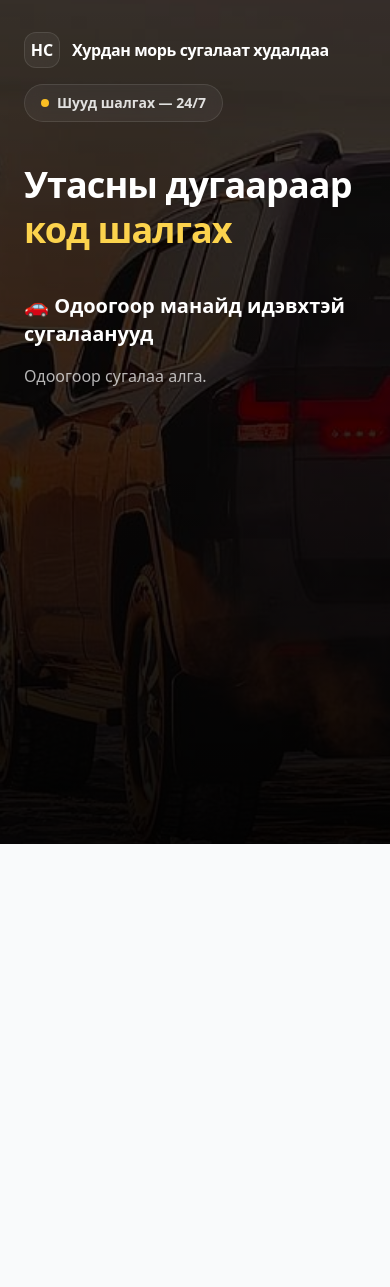
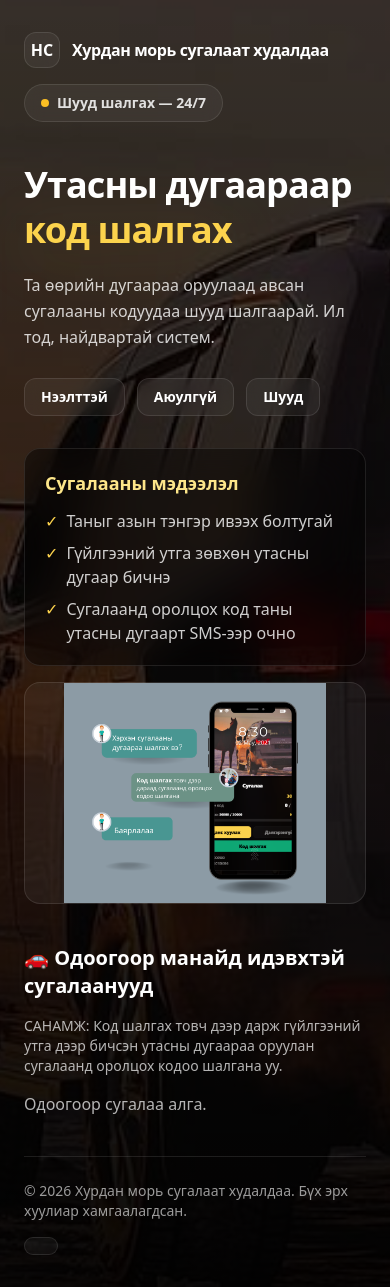
Before and after one commit to Boldmaa4421/raffle-app, a Next.js app: page / in a window 390 px wide. Before the commit the page ends 844 px from the top, so only its background shows below. Built offline with nearby package versions, Linux system fonts and the light colour scheme; no server answers; the database is empty.

Commit message:
zaswar15

```diff
--- a/src/app/page.tsx
+++ b/src/app/page.tsx
@@ -1,8 +1,29 @@
+
+
 import HomeLookup from "../components/HomeLookup";
 import RaffleCheckButton from "@/components/RaffleCheckButton";
+
 import RaffleLookupButton from "@/components/RaffleLookupButton";
 import CopyAccountButton from "@/components/CopyAccountButton";
 import { prisma } from "@/lib/prisma";
+
+
+const fixImageUrl = (url?: string | null) => {
+  if (!url) return null;
+
+  // ❌ Facebook бол block
+  if (url.includes("facebook.com")) return null;
+
+  // ❌ Imgur gallery link → direct image болгох
+  if (url.includes("imgur.com") && !url.match(/\.(jpg|png|jpeg|webp)$/)) {
+    const id = url.split("/").pop();
+    return `https://i.imgur.com/${id}.jpg`;
+  }
+
+  return url;
+};
+
+
 
 export const dynamic = "force-dynamic";
 export const revalidate = 0;
@@ -11,28 +32,6 @@ export const fetchCache = "force-no-store";
 function formatMNT(n: number) {
   return new Intl.NumberFormat("mn-MN").format(n) + "₮";
 }
-
-/* ================================
-   🔥 IMAGE FIX (production safe)
-================================ */
-const fixImageUrl = (url?: string | null) => {
-  if (!url) return null;
-
-  // ❌ Facebook ажиллахгүй
-  if (url.includes("facebook.com")) return null;
-
-  // ❌ Imgur page → direct image
-  if (url.includes("imgur.com") && !url.includes("i.imgur.com")) {
-    const id = url.split("/").pop();
-    if (!id) return null;
-    return `https://i.imgur.com/${id}.jpg`;
-  }
-
-  // ❌ group/album link fallback
-  if (url.includes("imgur.com/gallery")) return null;
-
-  return url;
-};
 
 export default async function HomePage() {
   const raffles = await prisma.raffle.findMany({
@@ -54,18 +53,17 @@ export default async function HomePage() {
 
   return (
     <main className="relative min-h-screen text-white overflow-hidden bg-black">
-
       {/* BG IMAGE */}
       <div
         className="absolute inset-0 bg-cover bg-center scale-105 brightness-[0.82] contrast-[1.05] saturate-[1.0]"
         style={{ backgroundImage: "url('/coverSugalaaWeb.jpg')" }}
       />
+      {/* overlays (зураг илүү харагдахаар black/65 болгосон) */}
       <div className="absolute inset-0 bg-black/60" />
       <div className="absolute inset-0 bg-gradient-to-t from-black/85 via-black/35 to-transparent" />
 
       <div className="relative z-10 max-w-7xl mx-auto px-6 py-8 lg:py-12">
-
-        {/* TOP */}
+        {/* Top bar */}
         <div className="flex items-center justify-between gap-4 flex-wrap">
           <div className="flex items-center gap-3">
             <div className="h-9 w-9 grid place-items-center rounded-xl border border-white/10 bg-white/5 backdrop-blur font-extrabold">
@@ -84,37 +82,90 @@ export default async function HomePage() {
 
         {/* HERO */}
         <div className="mt-10 grid lg:grid-cols-2 gap-10 items-start">
+          {/* left */}
           <div>
             <h1 className="text-4xl sm:text-5xl lg:text-6xl font-extrabold leading-tight tracking-tight">
               Утасны дугаараар <br />
-              <span className="text-amber-300">
+              <span className="text-amber-300 drop-shadow-[0_10px_30px_rgba(251,191,36,0.22)]">
                 код шалгах
               </span>
             </h1>
+
+            <p className="mt-5 max-w-xl text-white/80 leading-relaxed">
+              Та өөрийн дугаараа оруулаад авсан сугалааны кодуудаа шууд шалгаарай. Ил тод,
+              найдвартай систем.
+            </p>
+
+            <div className="mt-7 flex gap-3 flex-wrap">
+              <Badge>Нээлттэй</Badge>
+              <Badge>Аюулгүй</Badge>
+              <Badge>Шууд</Badge>
             </div>
           </div>
 
-        {/* RAFFLES */}
+          {/* right (global lookup) */}
+
+        </div>
+
+        {/* INFO BOXES */}
+       {/* INFO BOXES */}
+<div className="mt-8 grid gap-4 lg:grid-cols-2 items-start">
+  <div className="rounded-2xl border border-white/10 bg-black/40 backdrop-blur-xl p-5">
+    <div className="text-lg font-extrabold text-amber-200">Сугалааны мэдээлэл</div>
+    <ul className="mt-3 space-y-2 text-white/80">
+      <li className="flex gap-2">
+        <span className="text-amber-300">✓</span> Таныг азын тэнгэр ивээх болтугай
+      </li>
+      <li className="flex gap-2">
+        <span className="text-amber-300">✓</span> Гүйлгээний утга зөвхөн утасны дугаар бичнэ
+      </li>
+      <li className="flex gap-2">
+        <span className="text-amber-300">✓</span> Сугалаанд оролцох код таны утасны дугаарт SMS-ээр очно
+      </li>
+    </ul>
+  </div>
+
+  {/* Зураг: бүтнээрээ харагдана */}
+  <div className="rounded-2xl border border-white/10 overflow-hidden bg-white/5">
+  <img
+    src="/tolgoi.png"
+    alt="Сугалаа буцаах мэдээлэл"
+    className="
+      w-full
+      h-[220px] sm:h-[260px] md:h-[320px] lg:h-[360px]
+      object-contain
+      bg-transparent
+    "
+  />
+</div>
+
+</div>
+
+
+
+
+        {/* RAFFLES LIST */}
         <div className="mt-10">
+          <div className="flex items-end justify-between gap-4 flex-wrap">
             <h2 className="text-xl sm:text-2xl font-extrabold">
               🚗 Одоогоор манайд идэвхтэй сугалаанууд
             </h2>
+            <div className="text-sm text-white/70">
+              САНАМЖ: Код шалгах товч дээр дарж гүйлгээний утга дээр бичсэн утасны дугаараа оруулан сугалаанд оролцох кодоо шалгана уу.
+            </div>
+          </div>
 
           <div className="mt-4 grid sm:grid-cols-2 lg:grid-cols-3 gap-4">
             {raffles.map((r) => {
 
               const img = fixImageUrl(r.imageUrl);
-
               const total =
-                typeof r.totalTickets === "number"
-                  ? Math.max(1, r.totalTickets)
-                  : null;
-
+                typeof r.totalTickets === "number" ? Math.max(1, r.totalTickets) : null;
               const sold = r._count.tickets ?? 0;
 
-              const soldPct = total
-                ? Math.max(0, Math.min(100, Math.round((sold / total) * 100)))
-                : null;
+              // ✅ “ирц/дүүрэлт өсөх” логик: sold%
+              const soldPct =
+                total ? Math.max(0, Math.min(100, Math.round((sold / total) * 100))) : null;
 
               const remaining = total ? Math.max(0, total - sold) : null;
 
@@ -123,10 +174,10 @@ export default async function HomePage() {
                   key={r.id}
                   className="rounded-2xl border border-white/10 bg-black/40 backdrop-blur-xl overflow-hidden shadow-xl"
                 >
-
-                  {/* IMAGE */}
+                  {/* image */}
+                  {/* image */}
+{/* image */}
 <div className="relative aspect-[16/10] w-full bg-black/40">
-
    {img ? (
     <img
   src={img}
@@ -140,87 +191,118 @@ export default async function HomePage() {
       Зураг байхгүй
     </div>
   )}
-
   <div className="mt-3">
       <RaffleLookupButton
         raffleId={r.id}
         raffleTitle={r.title}
+
       />
     </div>
 </div>
 
-                  {/* CONTENT */}
+
+
                   <div className="p-4">
-
-                    <div className="text-center font-extrabold text-lg">
+                    <div className="text-center font-extrabold text-lg leading-snug">
                       {r.title ?? "Сугалаа"}
                     </div>
 
-                    <div className="mt-3 flex items-center justify-between">
+                    <div className="mt-3 flex items-center justify-between gap-3">
                       <div className="text-white/70 text-sm">Нэг сугалаа</div>
                       <div className="font-extrabold text-amber-300">
-                        {formatMNT(r.ticketPrice)}
+                        {formatMNT(r.ticketPrice)
+                        }
+
                       </div>
                     </div>
 
-                    <div className="mt-2 flex items-center justify-between">
+                    <div className="mt-2 flex items-center justify-between gap-3">
                       <div className="text-white/70 text-sm">Олгосон код</div>
                       <div className="font-extrabold">
                         {sold}
-                        {total && (
-                          <span className="text-white/60"> / {total}</span>
-                        )}
+                        {total ? (
+                          <span className="text-white/60 font-semibold"> / {total}</span>
+                        ) : null}
                       </div>
                     </div>
 
-                    {soldPct !== null && (
+                    {soldPct !== null && total !== null && (
                       <div className="mt-3">
-                        <div className="text-xs text-white/70 flex justify-between">
-                          <span>Үлдсэн: {remaining}</span>
-                          <span className="text-amber-300 font-bold">
-                            Ирц: {soldPct}%
+                        <div className="flex items-center justify-between text-xs text-white/70">
+                          <div>
+                            Эрх үлдлээ:{" "}
+                            <span className="text-white font-bold">
+                              {remaining} / {total}
                             </span>
                           </div>
+                          <div className="font-extrabold text-amber-300">
+                            Ирц: {soldPct}%
+                          </div>
+                        </div>
 
-                        <div className="mt-2 h-2.5 bg-white/10 rounded-full overflow-hidden">
+                        <div className="mt-2 h-2.5 w-full rounded-full bg-white/10 overflow-hidden">
                           <div
-                            className="h-2.5 bg-amber-400/70"
+                            className="h-2.5 rounded-full bg-amber-400/70"
                             style={{ width: `${soldPct}%` }}
                           />
                         </div>
                       </div>
                     )}
 
+
                     {/* buttons */}
                <div className="mt-4 flex gap-2">
+  {/* Данс хуулах */}
+  {r.payAccount ? (
     <CopyAccountButton
-                        text={r.payAccount ?? ""}
-                        className="flex-1 text-center rounded-xl px-3 py-2 font-extrabold bg-amber-300 text-black"
+      text={r.payAccount}
+      className="flex-1 text-center rounded-xl px-3 py-2 font-extrabold
+        bg-amber-300 text-black hover:bg-amber-200 transition"
     />
+  ) : (
+    <button
+      disabled
+      className="flex-1 text-center rounded-xl px-3 py-2 font-extrabold
+        bg-white/10 border border-white/10 text-white/60 cursor-not-allowed"
+    >
+      Данс байхгүй
+    </button>
+  )}
 
+  {/* Дэлгэрэнгүй */}
   {r.fbUrl ? (
     <a
       href={r.fbUrl}
       target="_blank"
-                          className="flex-1 text-center rounded-xl px-3 py-2 font-extrabold border border-white/10 bg-white/5"
+      rel="noreferrer"
+      className="flex-1 text-center rounded-xl px-3 py-2 font-extrabold
+        border border-white/10 bg-white/5 hover:bg-white/10 transition"
     >
       Дэлгэрэнгүй
     </a>
   ) : (
     <button
       disabled
-                          className="flex-1 text-center rounded-xl px-3 py-2 font-extrabold border border-white/10 bg-white/5 opacity-50"
+      className="flex-1 text-center rounded-xl px-3 py-2 font-extrabold
+        border border-white/10 bg-white/5 opacity-50 cursor-not-allowed"
     >
       Дэлгэрэнгүй
     </button>
   )}
 </div>
 
-                    <RaffleCheckButton
-                      raffleId={r.id}
-                      raffleTitle={r.title ?? "Сугалаа"}
-                    />
+{/* ✅ Карт доторх код шалгах (raffle тус бүрээр) */}
+<RaffleCheckButton raffleId={r.id} raffleTitle={r.title ?? "Сугалаа"} />
 
+
+
+
+                    {(r.payBankLabel || r.payAccount) && (
+                      <div className="mt-3 text-xs text-white/60 space-y-1">
+                        {r.payBankLabel && <div>IBAN: {r.payBankLabel}</div>}
+                        {r.payAccount && <div>Данс: {r.payAccount}</div>}
+                      </div>
+                    )}
                   </div>
                 </div>
               );
@@ -231,6 +313,12 @@ export default async function HomePage() {
             )}
           </div>
         </div>
+
+        <div className="mt-10 border-t border-white/10 pt-6 text-sm text-white/60 flex items-center justify-between gap-4 flex-wrap">
+          <div>© {new Date().getFullYear()} Хурдан морь сугалаат худалдаа. Бүх эрх хуулиар хамгаалагдсан.</div>
+          <div className="rounded-full border border-white/10 bg-white/5 px-4 py-2">
+          </div>
+        </div>
       </div>
     </main>
   );
@@ -238,7 +326,8 @@ export default async function HomePage() {
 
 function Badge({ children }: { children: React.ReactNode }) {
   return (
-    <span className="inline-flex items-center rounded-xl px-4 py-2 text-sm font-bold border border-white/10 bg-white/5">
+    <span className="inline-flex items-center rounded-xl px-4 py-2 text-sm font-bold
+      border border-white/10 bg-white/5 backdrop-blur">
       {children}
     </span>
   );
```
Lines whose indentation alone changed are shown as unchanged.
